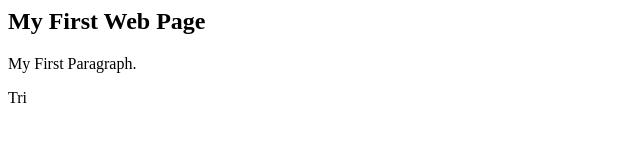
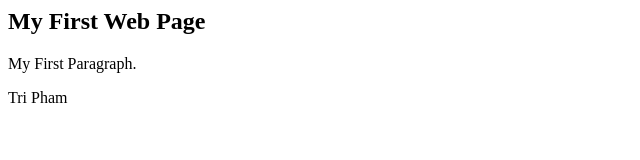
Before and after one commit to triicst/adprogramming, a plain HTML site: page index.html in a window 1280 px wide. Shown: the full height of the page, 0-640 px from the left. Drawn offline with Linux system fonts and the light colour scheme.

Commit message:
update javascript

```diff
--- a/index.html
+++ b/index.html
@@ -4,11 +4,11 @@
 		<p>My First Paragraph.</p>
 		<p id="demo"></p>
 		<script>
-			//var x = 5;
-			//var y = 7;
-			//var z = x + y;
-			//window.alert(z);
-			x = new String("Tri");
+			var x = 5;
+			var y = 7;
+			var z = x + y;
+			window.alert(z);
+			x = new String("Tri Pham");
 			document.getElementById('demo').innerHTML = x;
 		</script>
 	</body>
```
